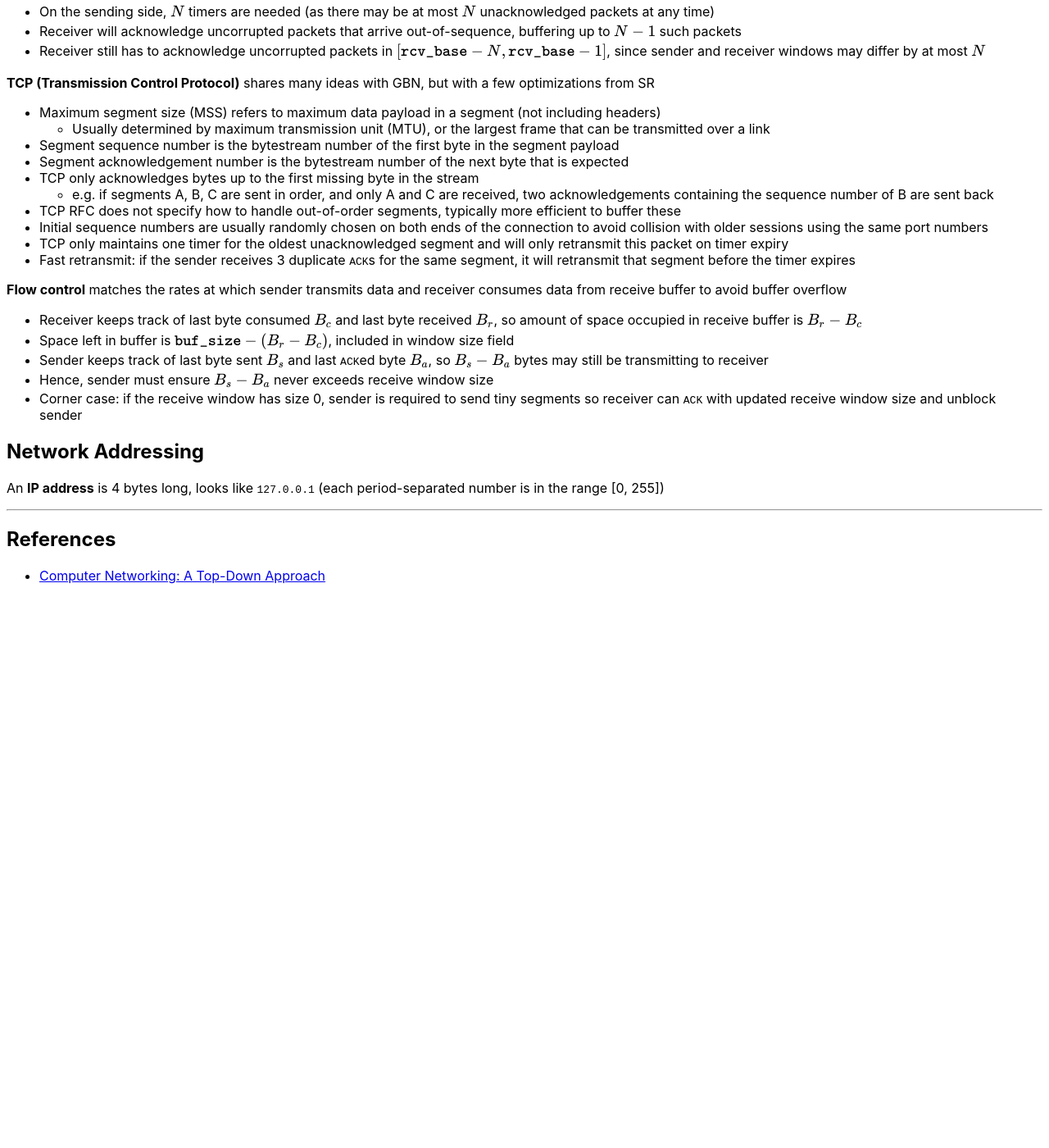
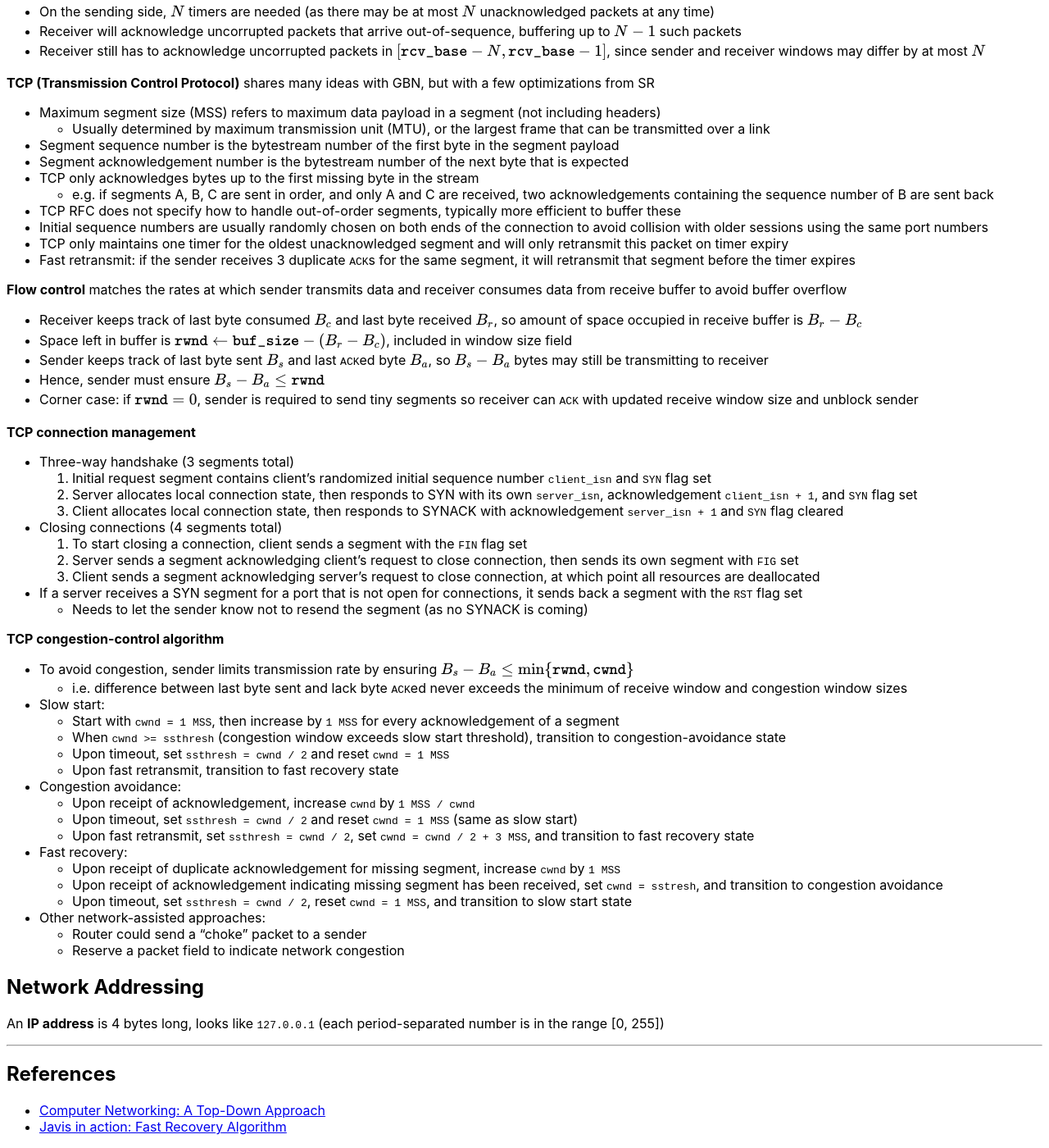
Before and after one commit to notkevin12/site, a Jekyll site: the page built from networking.md, in a window 1280 px wide and 1400 px high, scrolled down 2669 px. Shown: the whole window at 82% size. Built offline with Jekyll 4.4.1, drawn with Linux system fonts in a browser that asks for light colours; nearby versions of some CDN libraries; our own code applies the rules of GitHub Pages for plain Markdown files; before the commit the page ends 3397 px from its top, so only the background shows below that; some of the changed text lies outside the part shown.

Commit message:
networking

```diff
--- a/networking.md
+++ b/networking.md
@@ -128,7 +128,7 @@ __Reliable data transfer__ deals with packet corruption, loss, and reordering wh
 - How to handle lost/delayed packets? Sender can simply time out and retransmit after waiting too long for an `ACK`
 - Pipelining: to keep RDT performant, sender sends many packets at a time without waiting for `ACK`s
 - Reordering: old packets may arrive much later, leading to confusion between different packets with the same sequence number
-  - Solution: limiting packet lifetime allows sender to assume that old packets with a reused sequence number no longer exist in the network
+  - _Solution_: limiting packet lifetime allows sender to assume that old packets with a reused sequence number no longer exist in the network
 
 __Go-Back-N (GBN)__: only N unacknowledged packets are allowed in the pipeline at any given time (sliding window)
 
@@ -158,10 +158,44 @@ __TCP (Transmission Control Protocol)__ shares many ideas with GBN, but with a f
 
 __Flow control__ matches the rates at which sender transmits data and receiver consumes data from receive buffer to avoid buffer overflow
 - Receiver keeps track of last byte consumed $$B_c$$ and last byte received $$B_r$$, so amount of space occupied in receive buffer is $$B_r - B_c$$
-- Space left in buffer is $$\texttt{buf\_size} - (B_r - B_c)$$, included in window size field
+- Space left in buffer is $$\texttt{rwnd} \leftarrow \texttt{buf\_size} - (B_r - B_c)$$, included in window size field
 - Sender keeps track of last byte sent $$B_s$$ and last `ACK`ed byte $$B_a$$, so $$B_s - B_a$$ bytes may still be transmitting to receiver
-- Hence, sender must ensure $$B_s - B_a$$ never exceeds receive window size
-- Corner case: if the receive window has size 0, sender is required to send tiny segments so receiver can `ACK` with updated receive window size and unblock sender
+- Hence, sender must ensure $$B_s - B_a\leq \texttt{rwnd}$$
+- Corner case: if $$\texttt{rwnd} = 0$$, sender is required to send tiny segments so receiver can `ACK` with updated receive window size and unblock sender
+
+__TCP connection management__
+
+- Three-way handshake (3 segments total)
+  1. Initial request segment contains client's randomized initial sequence number `client_isn` and `SYN` flag set
+  2. Server allocates local connection state, then responds to SYN with its own `server_isn`, acknowledgement `client_isn + 1`, and `SYN` flag set
+  3. Client allocates local connection state, then responds to SYNACK with acknowledgement `server_isn + 1` and `SYN` flag cleared
+- Closing connections (4 segments total)
+  1. To start closing a connection, client sends a segment with the `FIN` flag set
+  2. Server sends a segment acknowledging client's request to close connection, then sends its own segment with `FIG` set
+  3. Client sends a segment acknowledging server's request to close connection, at which point all resources are deallocated
+- If a server receives a SYN segment for a port that is not open for connections, it sends back a segment with the `RST` flag set
+  - Needs to let the sender know not to resend the segment (as no SYNACK is coming)
+
+__TCP congestion-control algorithm__
+
+- To avoid congestion, sender limits transmission rate by ensuring $$B_s - B_a \leq \text{min}\{\texttt{rwnd}, \texttt{cwnd}\}$$
+  - i.e. difference between last byte sent and lack byte `ACK`ed never exceeds the minimum of receive window and congestion window sizes
+- Slow start:
+  - Start with `cwnd = 1 MSS`, then increase by `1 MSS` for every acknowledgement of a segment
+  - When `cwnd >= ssthresh` (congestion window exceeds slow start threshold), transition to congestion-avoidance state
+  - Upon timeout, set `ssthresh = cwnd / 2` and reset `cwnd = 1 MSS`
+  - Upon fast retransmit, transition to fast recovery state
+- Congestion avoidance:
+  - Upon receipt of acknowledgement, increase `cwnd` by `1 MSS / cwnd`
+  - Upon timeout, set `ssthresh = cwnd / 2` and reset `cwnd = 1 MSS` (same as slow start)
+  - Upon fast retransmit, set `ssthresh = cwnd / 2`, set `cwnd = cwnd / 2 + 3 MSS`, and transition to fast recovery state
+- Fast recovery:
+  - Upon receipt of duplicate acknowledgement for missing segment, increase `cwnd` by `1 MSS`
+  - Upon receipt of acknowledgement indicating missing segment has been received, set `cwnd = sstresh`, and transition to congestion avoidance
+  - Upon timeout, set `ssthresh = cwnd / 2`, reset `cwnd = 1 MSS`, and transition to slow start state
+- Other network-assisted approaches:
+  - Router could send a "choke" packet to a sender
+  - Reserve a packet field to indicate network congestion
 
 ## Network Addressing
 
@@ -172,3 +206,4 @@ An __IP address__ is 4 bytes long, looks like `127.0.0.1` (each period-separated
 ## References
 
 - [Computer Networking: A Top-Down Approach](https://www.amazon.com/Computer-Networking-Top-Down-Approach-7th/dp/0133594149)
+- [Javis in action: Fast Recovery Algorithm](https://www.isi.edu/websites/nsnam/DIRECTED_RESEARCH/DR_WANIDA/DR/JavisInActionFastRecoveryFrame.html)
```
